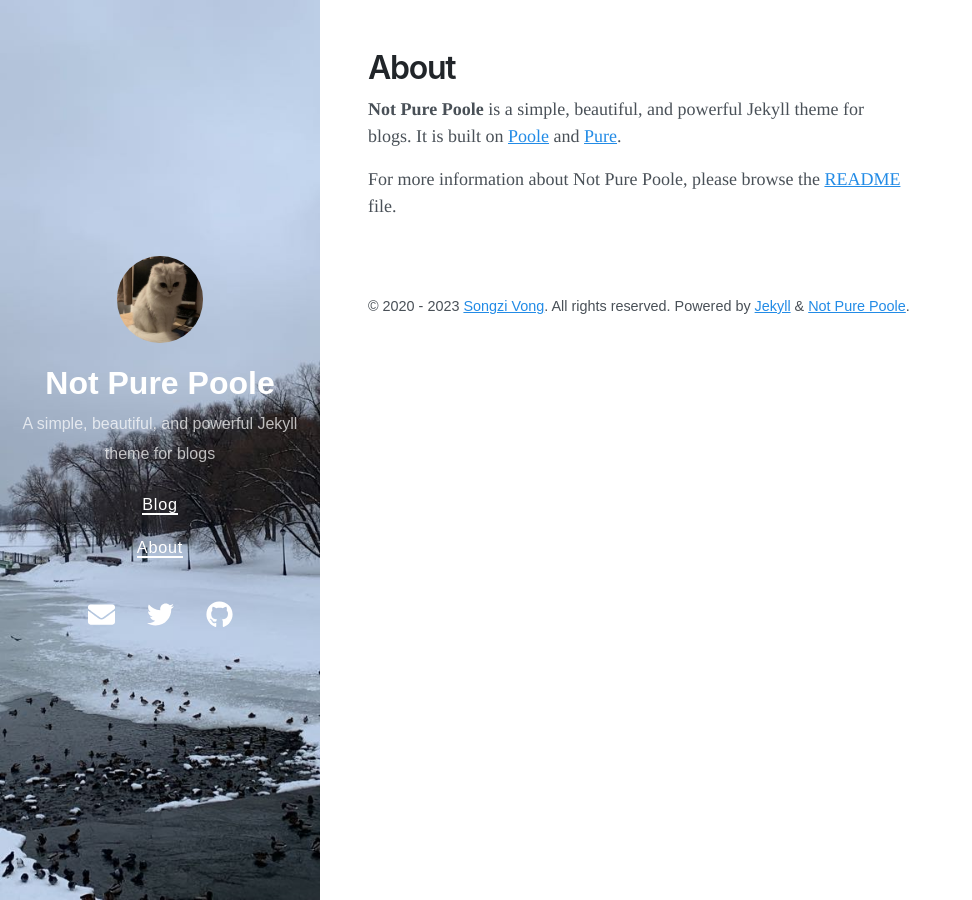
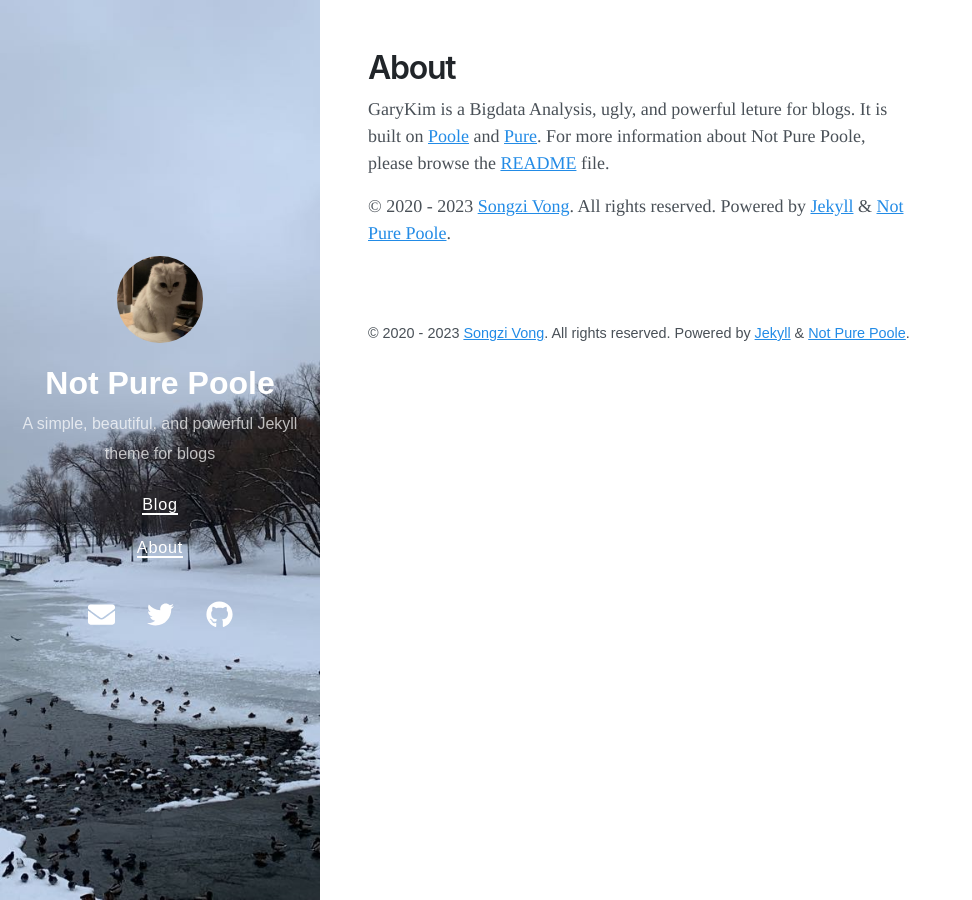
Before and after one commit to ubionFinance6/ubionFinance6.github.io, a Jekyll site: the page built from about.md, in a window 1280 px wide. Shown: the whole page, without its empty margins (0-972 px from the left). Built offline with Jekyll 4.4.1, drawn with Linux system fonts in a browser that asks for light colours; nearby versions of some CDN libraries.

Commit message:
edit about.md

```diff
--- a/about.md
+++ b/about.md
@@ -3,6 +3,7 @@ layout: page
 title: About
 ---
 
-**Not Pure Poole** is a simple, beautiful, and powerful Jekyll theme for blogs. It is built on [Poole](https://github.com/poole/poole) and [Pure](https://purecss.io/).
+GaryKim is a Bigdata Analysis, ugly, and powerful leture for blogs. It is built on [Poole](https://github.com/poole/poole) and [Pure](https://purecss.io/).
+For more information about Not Pure Poole, please browse the [README](https://github.com/vszhub/not-pure-poole) file.
 
-For more information about Not Pure Poole, please browse the [README](https://github.com/vszhub/not-pure-poole) file.
+© 2020 - 2023 [Songzi Vong](https://github.com/vszhub/). All rights reserved. Powered by [Jekyll](https://jekyllrb.com/) & [Not Pure Poole](https://github.com/vszhub/not-pure-poole).
```
